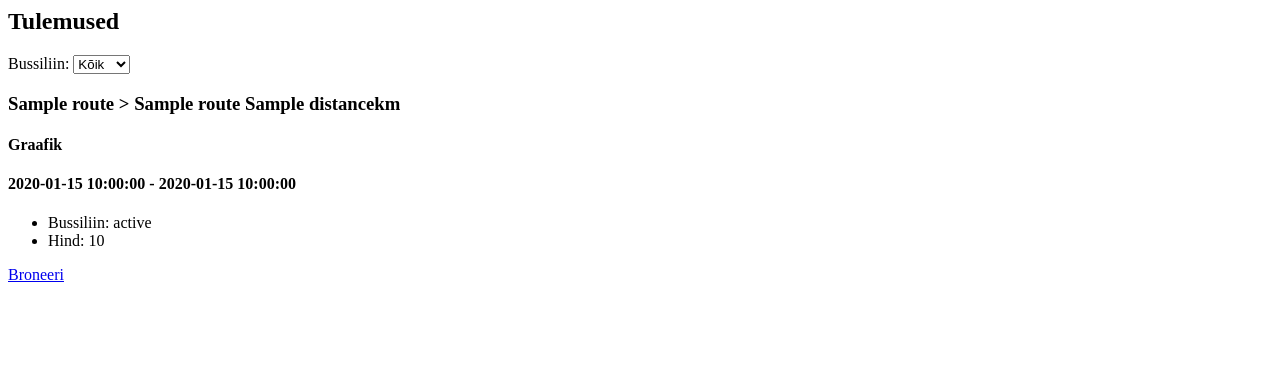
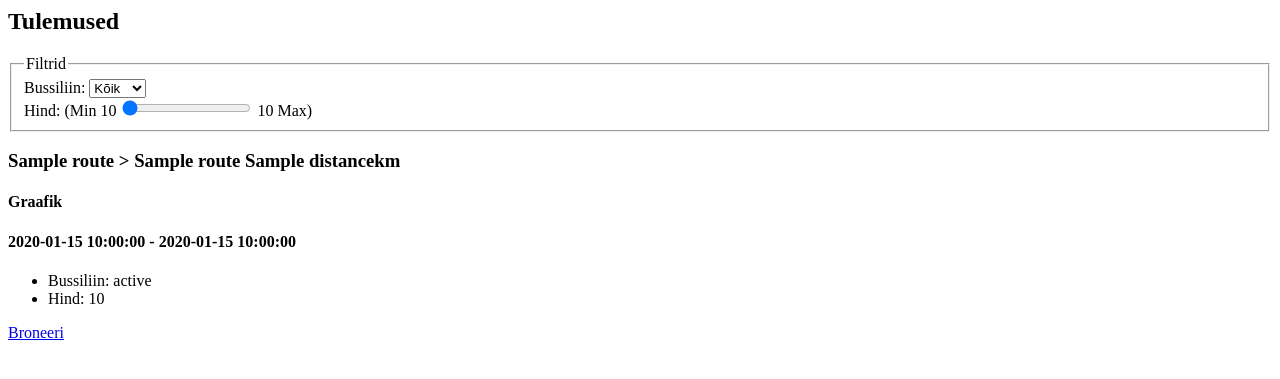
Before and after one commit to askonomm/novater, a Flask app: template templates/api/results.html in a window 1280 px wide. Shown: the top 379 px of the page. Run offline with Flask 3, Linux system fonts and the light colour scheme; the template is opened without the code that fills it: most values are stand-ins (such as "Sample title", 1, 10 or a date in 2020).

Commit message:
Filter by price range

```diff
--- a/templates/api/results.html
+++ b/templates/api/results.html
@@ -4,6 +4,8 @@
     <input type="hidden" name="start" id="start" value="{{ start }}" />
     <input type="hidden" name="end" id="end" value="{{ end }}" />
 
+    <fieldset>
+        <legend>Filtrid</legend>
         <label for="company_state">Bussiliin:</label>
         <select name="company_state" id="company_state">
             <option value="">Kõik</option>
@@ -14,6 +16,15 @@
                 </option>
             {% endfor %}
         </select>
+
+        <br />
+
+        <label for="price">Hind:</label>
+        (Min {{ lowest_price }}
+        <input type="range" name="price" id="price" min="{{ lowest_price }}" max="{{ highest_price }}" value="{{ price }}" />
+        {{ highest_price }} Max)
+
+    </fieldset>
 </form>
 
 {% for route in data['items'] %}
```
Also changed, not shown: routes/api.py (+15 -3 lines). Lines whose indentation alone changed are shown as unchanged.
